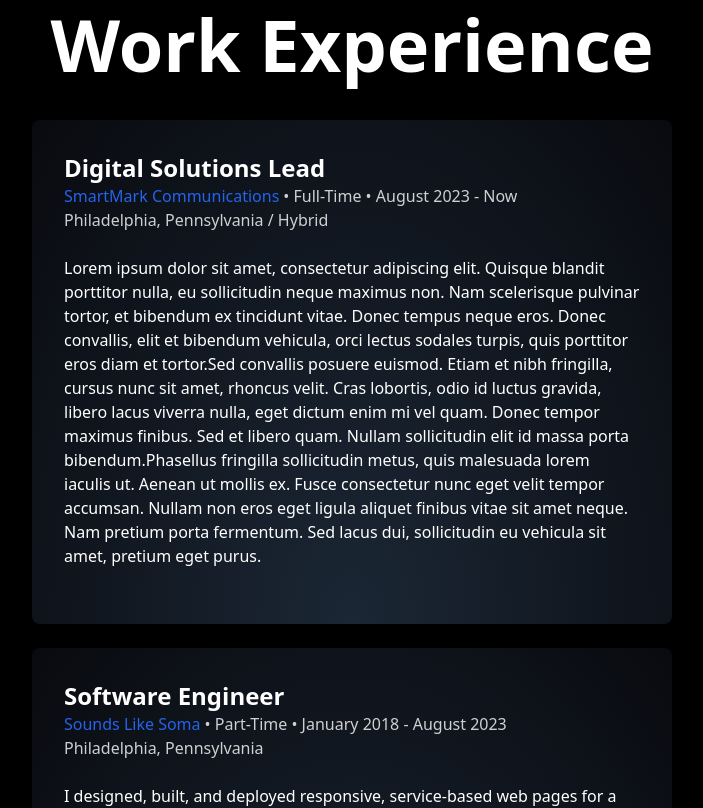
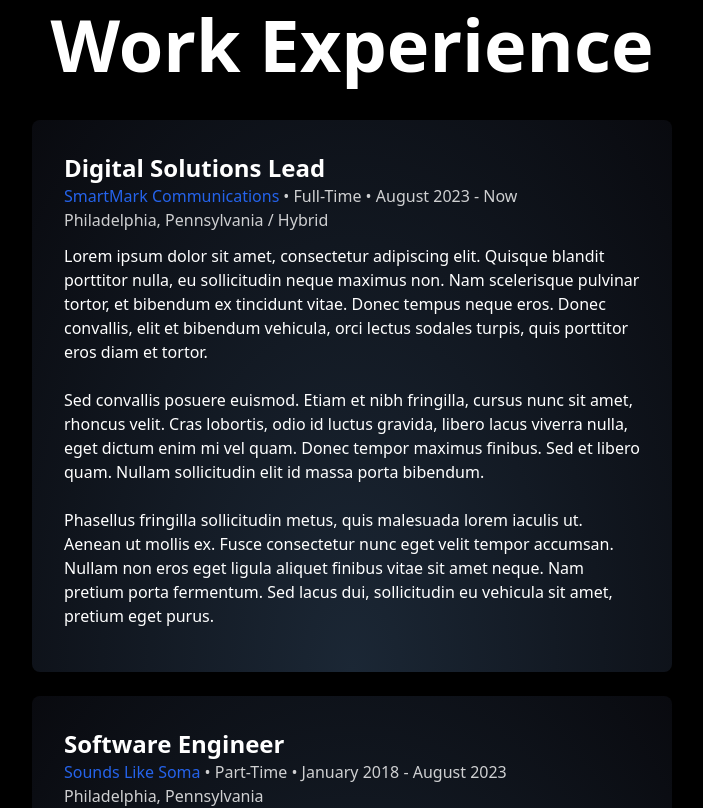
Before and after one commit to zackhanni/zachary.works, a Next.js app: page / in a window 1280 px wide. Shown: the part 840-1648 px from the top of the page, without its empty margins (288-991 px from the left). Built offline with nearby package versions, Linux system fonts and the light colour scheme.

Commit message:
show multiple paragraphs in description

```diff
--- a/app/components/Work.tsx
+++ b/app/components/Work.tsx
@@ -25,7 +25,13 @@ export default function Work() {
                   <p>{job.dateRange}</p>
                 </div>
                 <p className="text-white/80">{job.location}</p>
-              <p className="py-6">{job.description}</p>
+                {job.description.map((paragraph) => {
+                  return (
+                    <p key={paragraph} className="py-3">
+                      {paragraph}
+                    </p>
+                  );
+                })}
               </div>
             );
           })}
```
Lines whose indentation alone changed are shown as unchanged.
